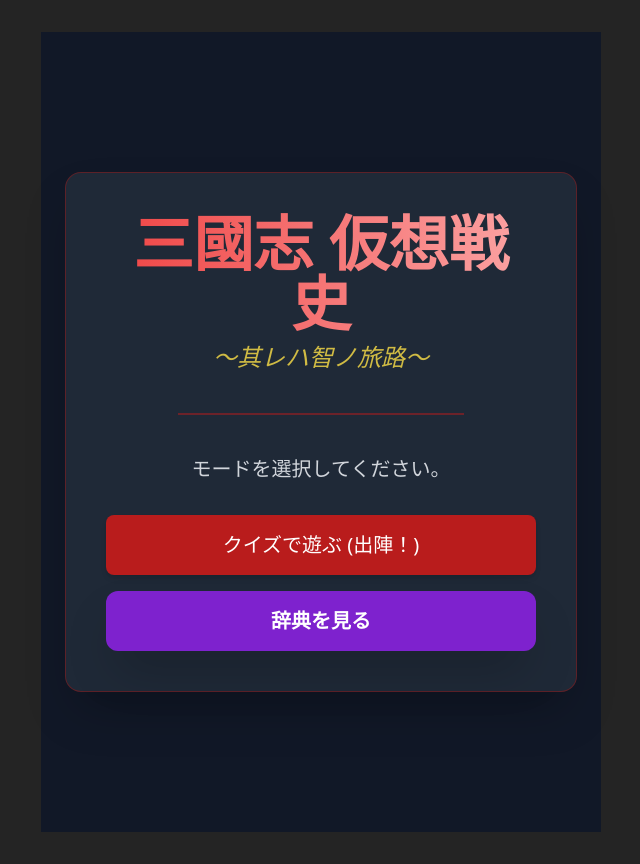
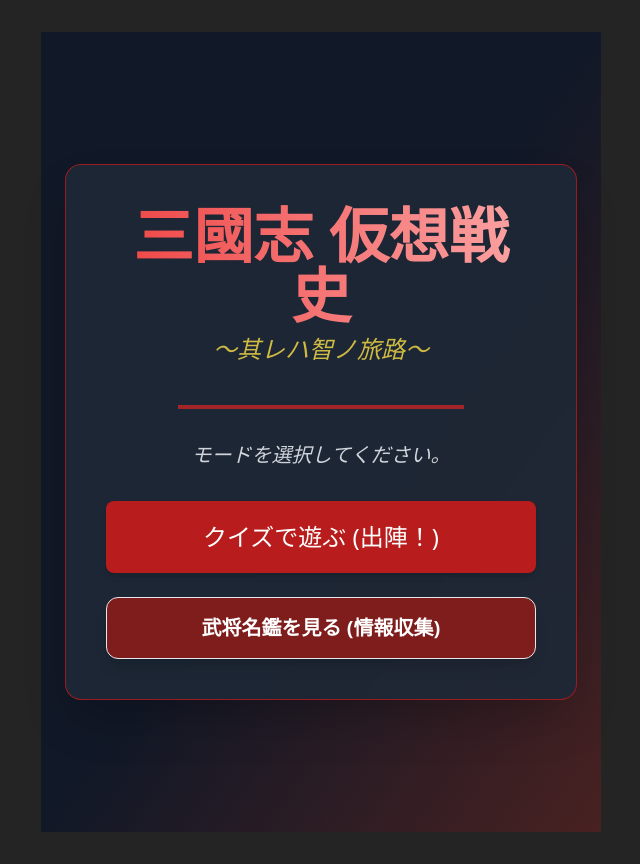
Before and after one commit to ryuji-nakamichi/vite-react-test, a React (Vite) app: page / in a window 1280 px wide. Shown: the whole page, without its empty margins (319-959 px from the left). Built offline with nearby package versions, Linux system fonts and the light colour scheme.

Commit message:
Modified   src/Pages/Home.jsx

```diff
--- a/src/Pages/Home.jsx
+++ b/src/Pages/Home.jsx
@@ -1,43 +1,50 @@
+// src/Pages/Home.jsx (CSSブラッシュアップ適用後)
+
 import { Link } from "react-router-dom";
 import Header from "../Components/Header";
 import NavigationButton from "../Components/NavigationButton";
+
 function Home() {
   return (
-    // 1. 骨格と背景の強化
+    // 1. 骨格と背景の強化 (背景グラデーションを追加)
     <div
       id="appWrapper"
-      className="min-h-screen flex items-center justify-center py-20 bg-gray-900 px-6" // ★ px-6 を追加
+      className="min-h-screen flex items-center justify-center py-20 px-6
+                 bg-gradient-to-br from-gray-900 via-gray-900 to-red-900/40" // ★ 背景を暗く、赤のアクセントを加えたグラデーションに変更 ★
     >
-      <div className="w-full max-w-lg p-10 rounded-2xl shadow-2xl bg-gray-800 border border-red-800/50 text-center">
+      <div
+        className="w-full max-w-lg p-10 rounded-2xl shadow-2xl text-center
+                   bg-gray-800/90 backdrop-blur-sm border border-red-700/80
+                   transform hover:scale-[1.02] transition duration-500" // ★ コンテナの背景を透過させ、ホバーで拡大するエフェクトを追加 ★
+      >
 
         {/* 2. タイトルとテーマの強調 */}
         <Header page={{ title: '〜其レハ智ノ旅路〜' }} />
 
-        {/* 装飾的な区切り線を追加 */}
-        <hr className="border-t-2 border-red-700/50 w-2/3 mx-auto mb-10" />
+        {/* 装飾的な区切り線を追加 (色と太さを強調) */}
+        <hr className="border-t-4 border-red-600/70 w-2/3 mx-auto my-8 shadow-inner" />
 
-        <p className="text-xl text-gray-300 mb-8">
+        <p className="text-xl text-gray-300 mb-8 font-serif italic">
           モードを選択してください。
         </p>
 
         {/* 3. ボタンの差別化とアクションの強調 */}
-        <div className="space-y-4"> {/* space-y-4 でボタン間に間隔を確保 */}
+        <div className="space-y-6">
 
+          {/* クイズボタン (赤のプライマリカラーを強調) */}
           <NavigationButton
             to="/quiz/select"
             text="クイズで遊ぶ (出陣！)"
             isPrimary={true}
-            className="py-4 text-xl font-extrabold shadow-2xl" // ★ 個別のスタイルを追加
+            className="py-5 text-2xl font-black shadow-[0_0_20px_rgba(239,68,68,0.7)]" // ★ 炎のような強いシャドウ ★
           />
 
+          {/* 辞典ボタン (紫から赤茶系に変更し、差別化) */}
           <Link to="/dic/list" className="block">
             <button
-              className="w-full py-4 text-xl font-extrabold rounded-xl shadow-2xl
-                         bg-purple-700 text-white
-                         hover:bg-red-600
-                         transform hover:scale-105 transition duration-300"
+              className="w-full py-4 text-xl font-extrabold rounded-xl shadow-lg bg-red-900 text-white border border-red-700hover:bg-red-800 transform hover:scale-105 transition duration-300"
             >
-              辞典を見る
+              武将名鑑を見る (情報収集)
             </button>
           </Link>
 
```
